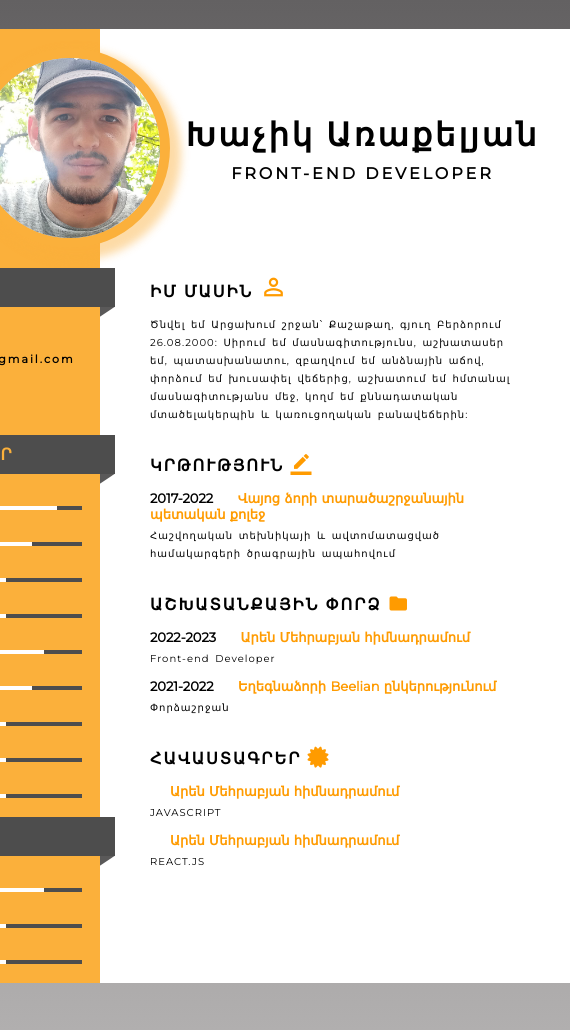
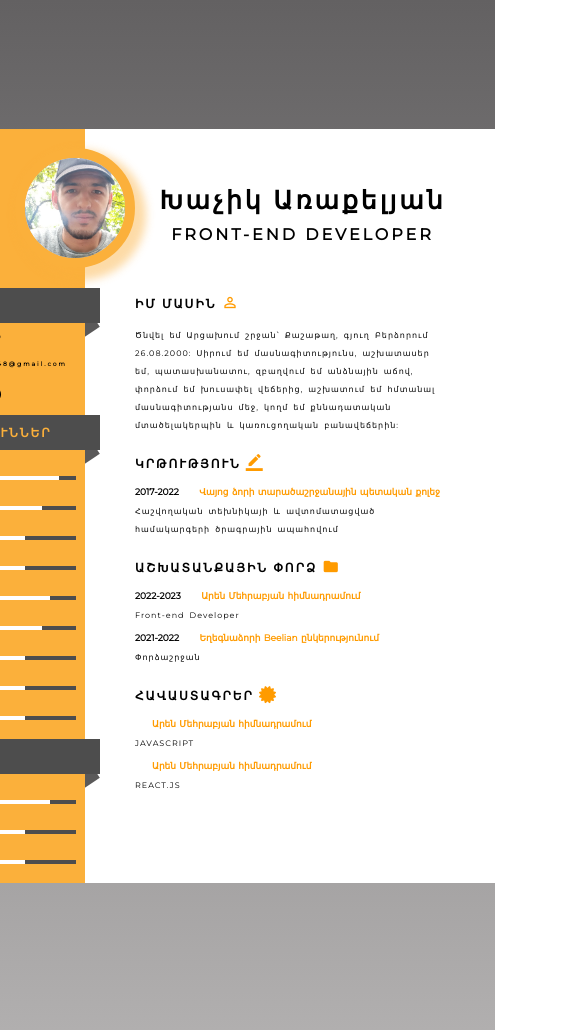
Before and after one commit to Xachik00/CV.github.io, a plain HTML site: page index.html in a window 390 px wide. Shown: the whole page, 570 px wide, since content can reach past the window. Drawn offline with Linux system fonts and the light colour scheme.

Commit message:
Add files via upload
web CV

```diff
--- a/css/style.css
+++ b/css/style.css
@@ -171,3 +171,91 @@ h2{
 .iconsss a i:hover{
 	font-size: 25px;
 }
+
+
+@media screen and (max-width:749px) {
+	.main{
+		background-color: white;
+		height: auto;
+		width: 600px;
+		position: absolute;
+		transform: translate(-50%, -50%);
+		left: 50%;
+		top: 60%;
+	}
+	.left{
+		background-color: #fbb03b;
+		width: 190px;
+		height: 100%;
+		float: left;
+	}
+	.right{
+		width: 410px;
+		float: left;
+	}
+	.profile-img{
+		height: 100px;
+		width: 100px;
+		margin-left: 120px;
+	}
+	.heading::after{
+		left: 181px;
+	}
+	.heading p{
+		font-size: 12px;
+	}
+	.p1{
+		font-size: 6px;
+	}
+	.icons1{
+		font-size: 9px!important;
+	}
+	.name-div{
+		padding: 56px 0px 30px 25px;
+	}
+	.name-div h1{
+		font-size: 25px;
+	}
+	.box-2{
+		margin-top: 20px;
+	}
+	.p2{
+		font-size: 8px;
+		font-weight: 300;
+		letter-spacing: 1px;
+		word-spacing: 2px;
+		line-height: 18px;
+		margin-top: 5px;
+	}
+	h2{
+		font-size: 12px;
+		margin-bottom: 15px;
+	}
+	.icons3{
+		vertical-align: bottom;
+		font-size: 17px!important;
+		color: #ff9b00;
+	}
+	.p3{
+		font-size: 9px;
+		margin-top: 8px;
+	}
+	.p3 span{
+		color: #ff9b00; padding-left: 17px;
+	}
+	.iconsss{
+		width: 120px;
+		height: 30px;
+		padding-top: 8px;
+	}
+	.iconsss a{
+		height: 30px;
+	}
+
+	.iconsss a i{
+		font-size: 15px;
+	}
+	.iconsss a i:hover{
+		font-size: 20px;
+	}
+}
--- a/index.html
+++ b/index.html
@@ -128,7 +128,7 @@
 			</div>
 
 			<div class="box-2">
-				<h2>ԻՄ ՄԱՍԻՆ <i class="material-icons icons3" style="font-size: 28px!important; ">perm_identity</i></h2>
+				<h2>ԻՄ ՄԱՍԻՆ <i class="material-icons icons3" >perm_identity</i></h2>
 				<p class="p2">
 					Ծնվել եմ Արցախում շրջան՝ Քաշաթաղ, գյուղ Բերձորում 26.08.2000: Սիրում եմ մասնագիտությունս, աշխատասեր եմ,
 					պատասխանատու,  զբաղվում եմ անձնային աճով, փորձում եմ խուսափել վեճերից, աշխատում եմ հմտանալ մասնագիտությանս մեջ,
```
